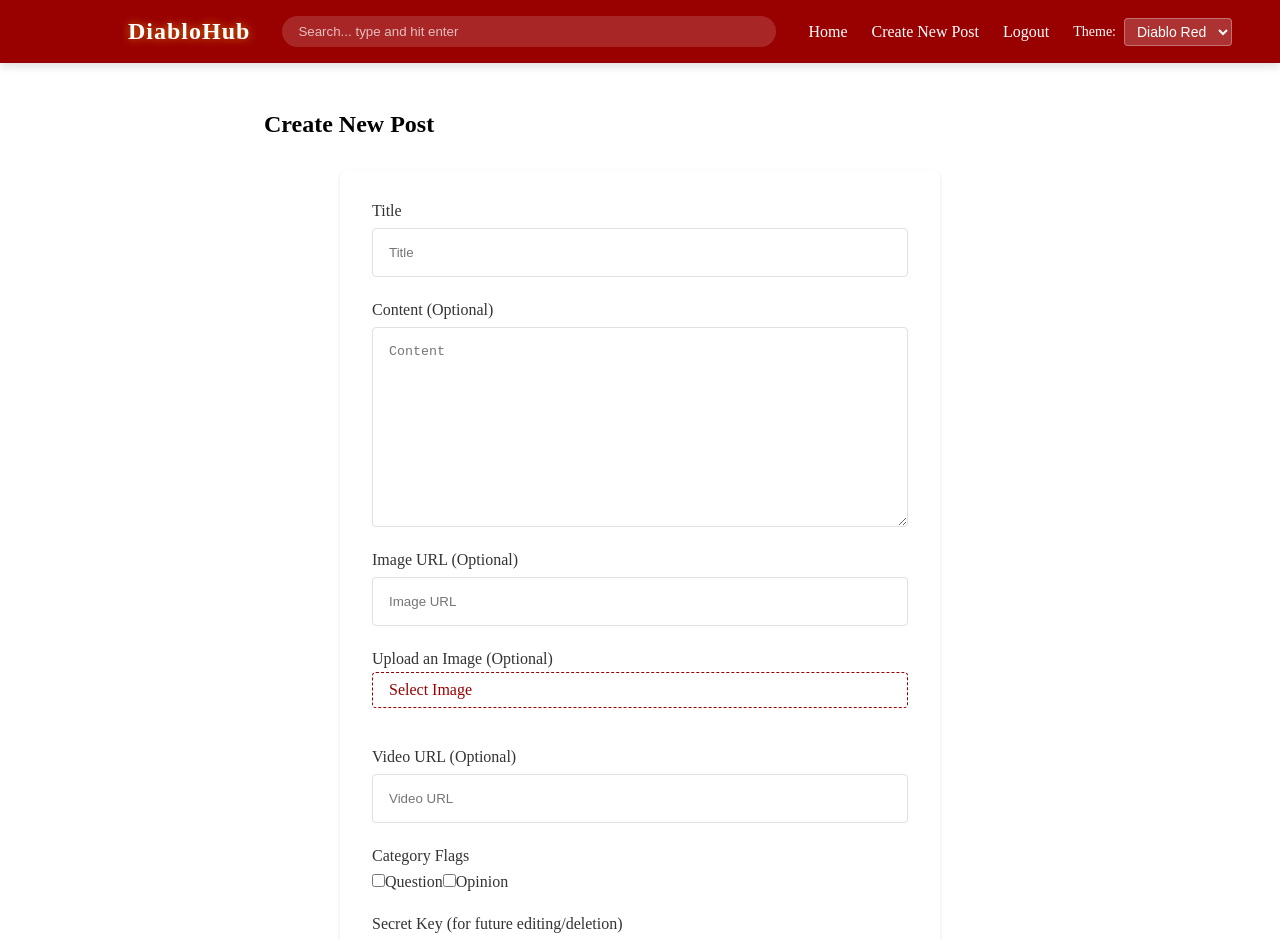
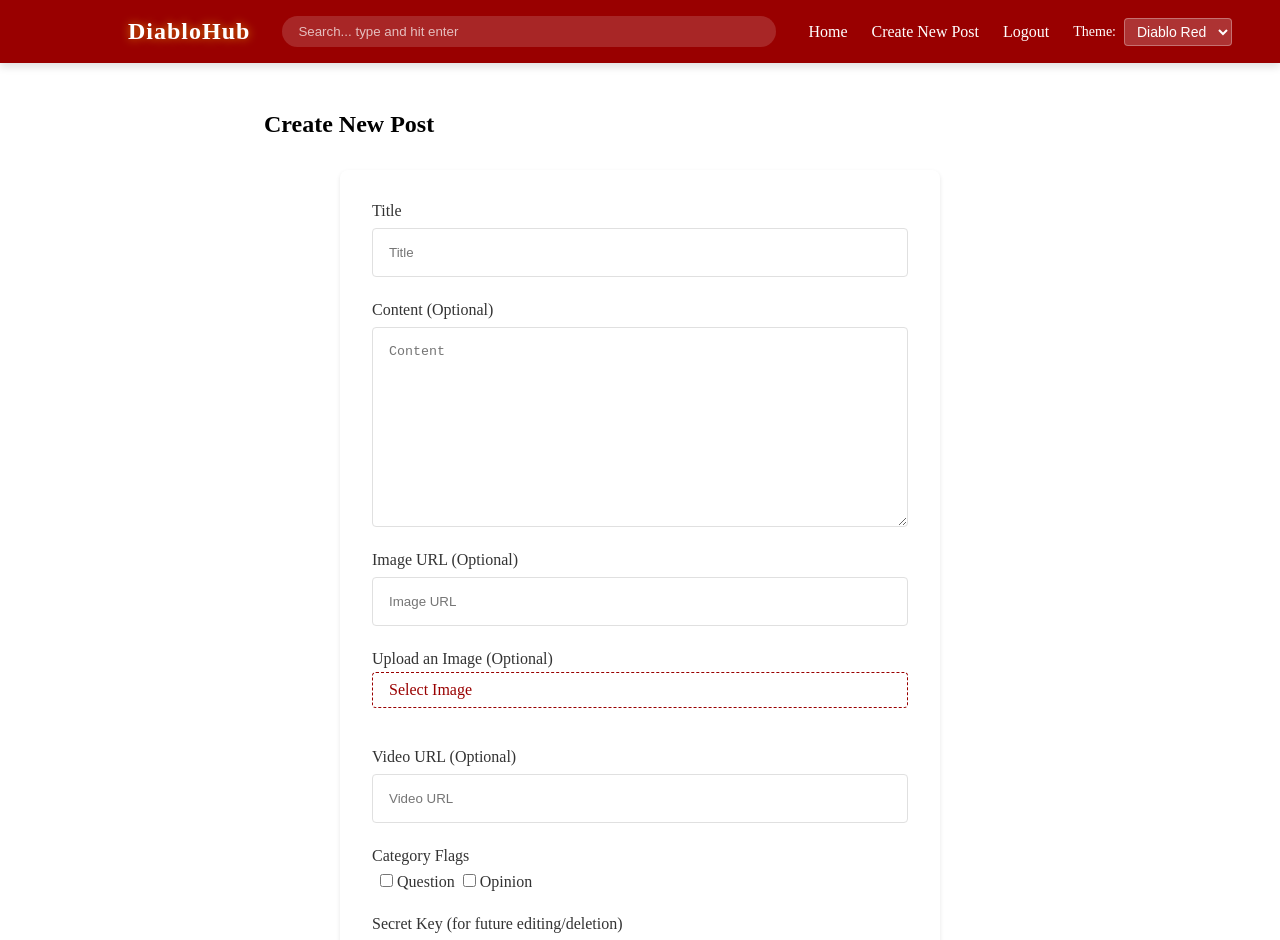
Before and after one commit to lttlp101/DHubTest, a React (Vite) app: page /create in a window 1280 px wide. Shown: the top 940 px of the page. Built offline with nearby package versions, Linux system fonts and the light colour scheme; sample sign-in values are in the browser's storage.

Commit message:
style: add styles for flag labels and checkboxes in PostForm component for improved layout

```diff
--- a/src/components/PostForm/PostForm.jsx
+++ b/src/components/PostForm/PostForm.jsx
@@ -126,6 +126,7 @@ const PostForm = ({
 								type="checkbox"
 								checked={flags.includes(flag)}
 								onChange={() => handleFlagChange(flag)}
+								className={styles.flagCheckbox}
 							/>
 							{flag}
 						</label>
--- a/src/components/PostForm/PostForm.module.css
+++ b/src/components/PostForm/PostForm.module.css
@@ -58,6 +58,16 @@
 	gap: var(--spacing-xs);
 }
 
+.flagLabel {
+	font-weight: 500;
+	color: var(--color-text);
+	margin-left: var(--spacing-sm);
+}
+
+.flagCheckbox {
+	margin-right: var(--spacing-xs);
+}
+
 .submitButton {
 	background-color: var(--color-primary);
 	color: var(--color-text-inverse);
```
